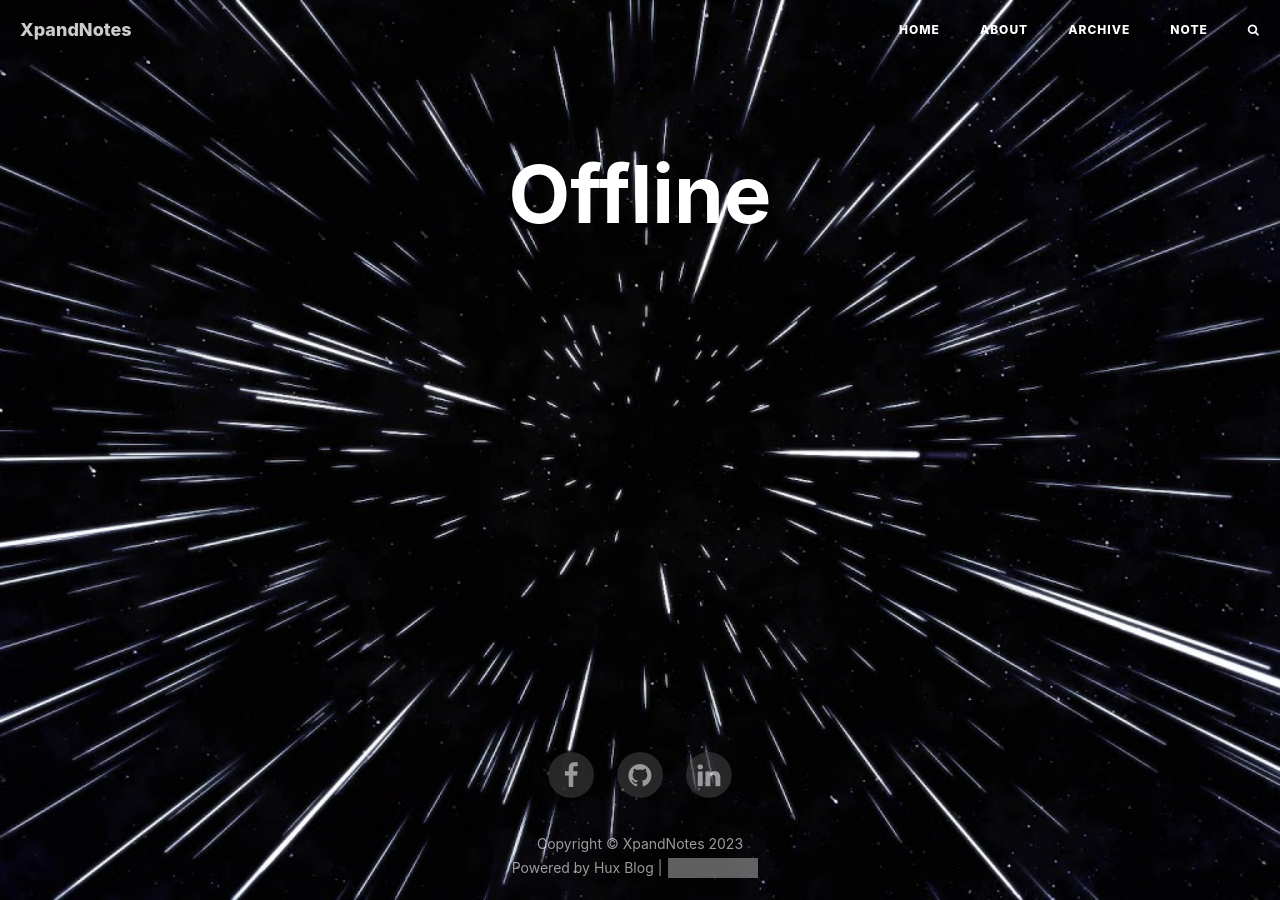
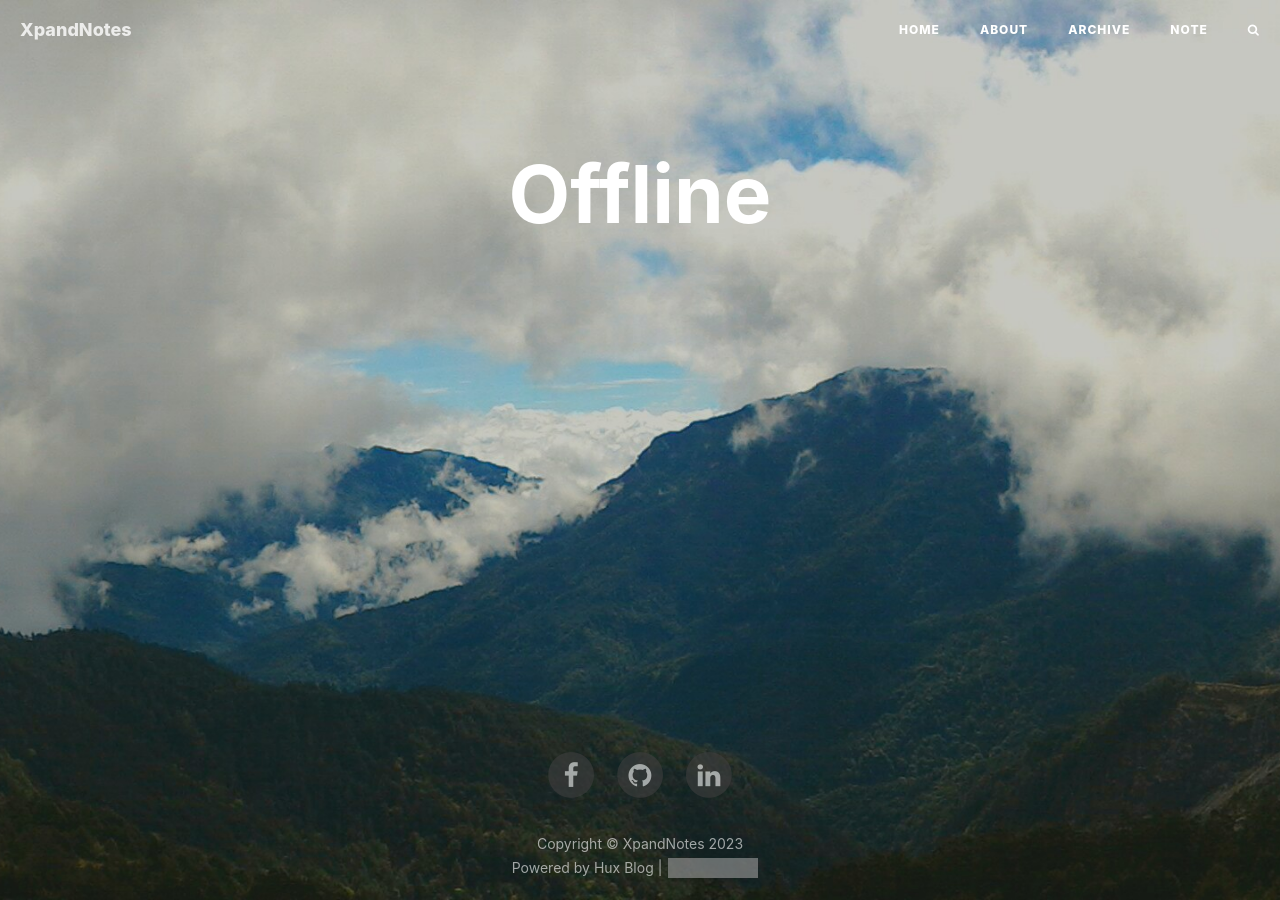
Before and after one commit to blueskyson/blueskyson.github.io, a Jekyll site: the page built from offline.html, in a window 1280 px wide. Built offline with Jekyll 4.4.1, drawn with Linux system fonts in a browser that asks for light colours; nearby versions of some CDN libraries; comment, search, counter and statistics services are not loaded; grey boxes are pictures that could not be loaded.

Commit message:
Update images

```diff
--- a/_config.yml
+++ b/_config.yml
@@ -1,7 +1,7 @@
 # Site settings
 title: XpandNotes
 SEOTitle: blueskyson | XpandNotes
-header-img: img/404-bg.jpg
+header-img: img/head-bg.jpg
 email: blueskyson1401@gmail.com
 description: "exploring the intersection of technology and creativity"
 keyword: "blueskyson"
--- a/offline.html
+++ b/offline.html
@@ -3,7 +3,7 @@ layout: default
 title: Offline
 hide-in-nav: true
 description: ""
-header-img: "img/404-bg.jpg"
+header-img: "img/head-bg.jpg"
 permalink: /offline.html
 ---
 
--- a/sw.js
+++ b/sw.js
@@ -22,7 +22,7 @@ const PRECACHE_LIST = [
   "./img/icon_wechat.png",
   "./img/avatar-hux.jpg",
   "./img/home-bg.jpg",
-  "./img/404-bg.jpg",
+  "./img/head-bg.jpg",
   "./css/hux-blog.min.css",
   "./css/bootstrap.min.css"
   // "//cdnjs.cloudflare.com/ajax/libs/font-awesome/4.6.3/css/font-awesome.min.css",
```
Also changed, not shown: img/head-bg.jpg (added), 2 other files.
